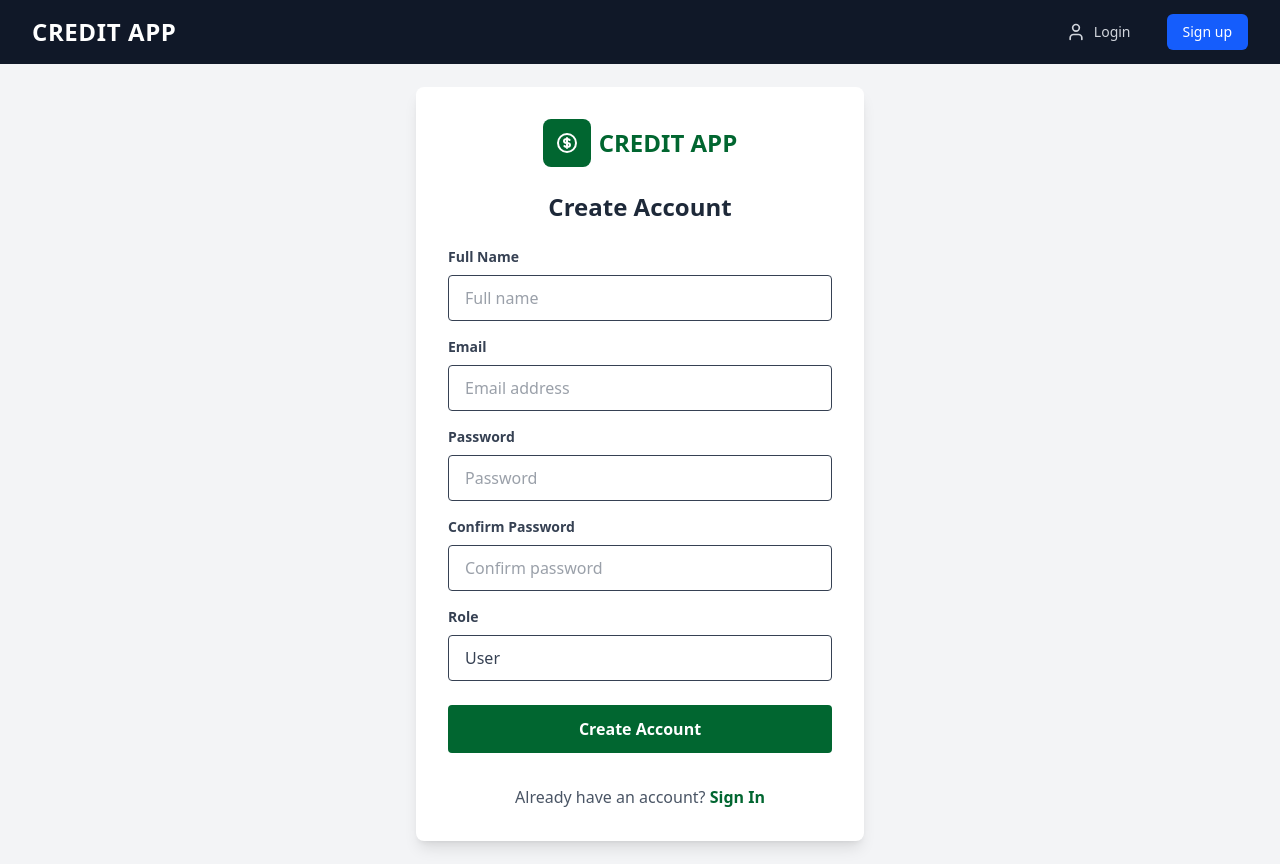
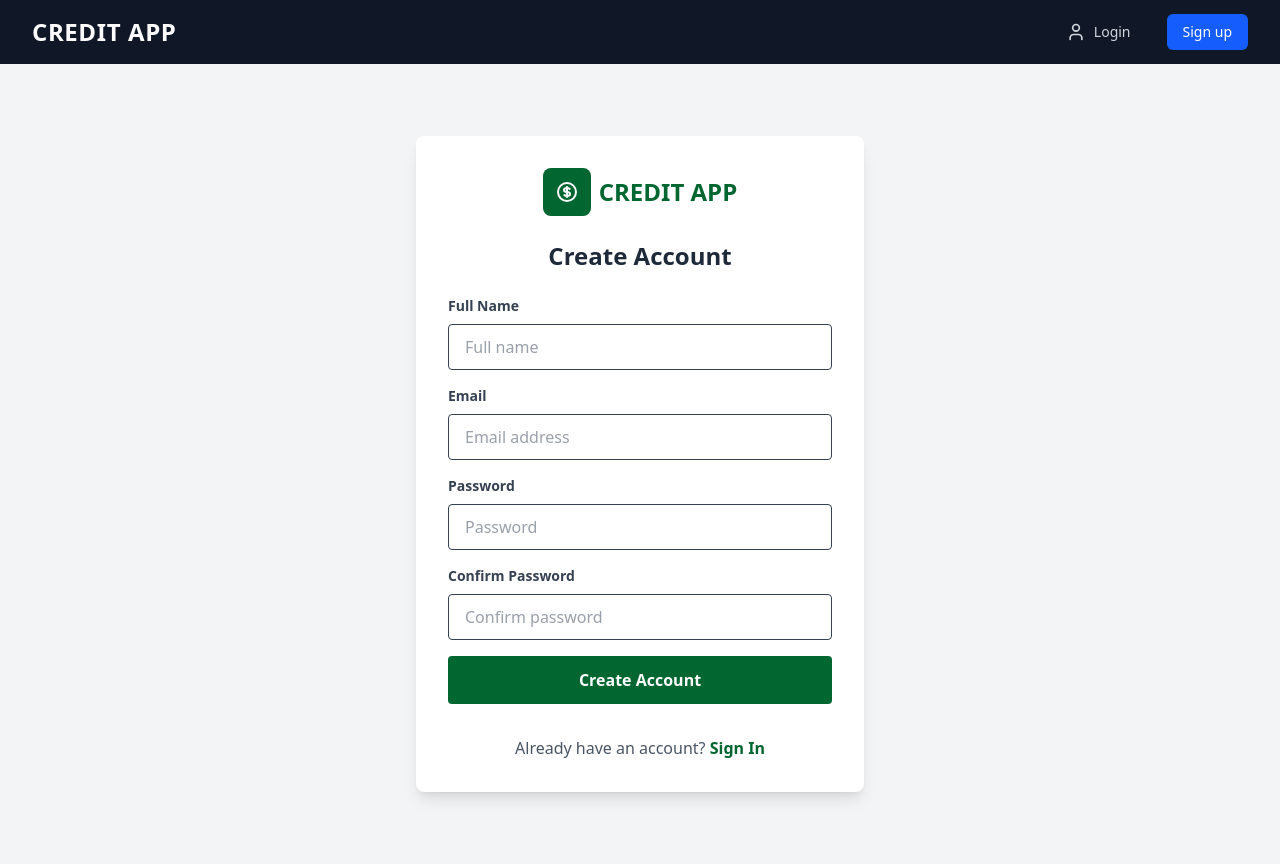
Before and after one commit to Abhi7102004/creditSea, a React (Vite) app in the folder frontend/: page /signup in a window 1280 px wide. Built offline with nearby package versions, Linux system fonts and the light colour scheme.

Commit message:
Deploying it

```diff
--- a/frontend/src/components/register.jsx
+++ b/frontend/src/components/register.jsx
@@ -29,7 +29,6 @@ const Register = () => {
         email,
         password,
         name,
-        role,
       });
 
       console.log("Signup Success:", response.data);
@@ -123,22 +122,6 @@ const Register = () => {
             />
           </div>
 
-          <div className="mb-6">
-            <label className="block text-gray-700 text-sm font-bold mb-2" htmlFor="role">
-              Role
-            </label>
-            <select
-              className="appearance-none border rounded w-full py-3 px-4 text-gray-700 leading-tight focus:outline-none focus:shadow-outline focus:border-green-800"
-              id="role"
-              value={role}
-              onChange={(e) => setRole(e.target.value)}
-            >
-              <option value="user">User</option>
-              <option value="verifier">Verifier</option>
-              <option value="admin">Admin</option>
-            </select>
-          </div>
-
           <button
             className="w-full bg-green-800 hover:bg-green-900 text-white font-bold py-3 px-4 rounded focus:outline-none focus:shadow-outline transition duration-300"
             type="submit"
--- a/frontend/vite.config.js
+++ b/frontend/vite.config.js
@@ -10,4 +10,5 @@ export default defineConfig({
   server: {
     historyApiFallback: true,
   },
+  base: './'
 });
```
Also changed, not shown: 1 other file (tests, documents, lock files or other folders).
